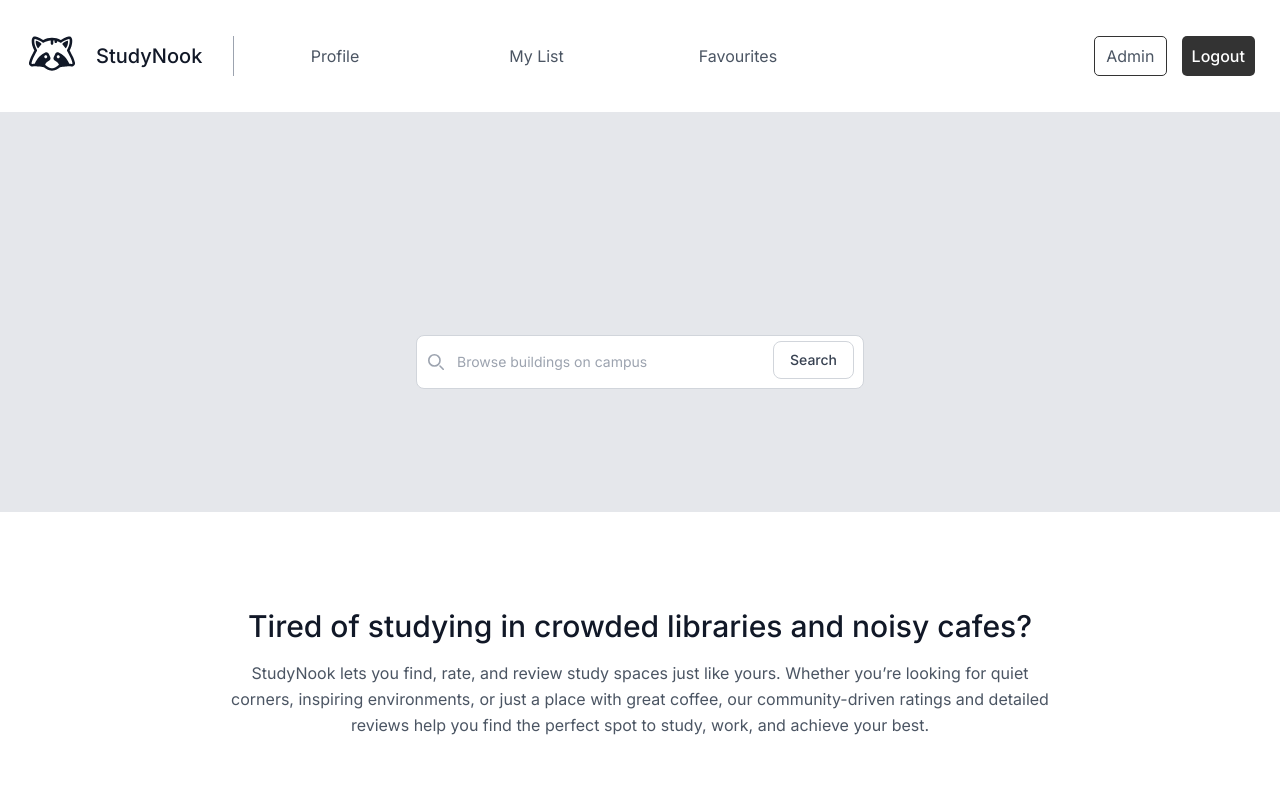
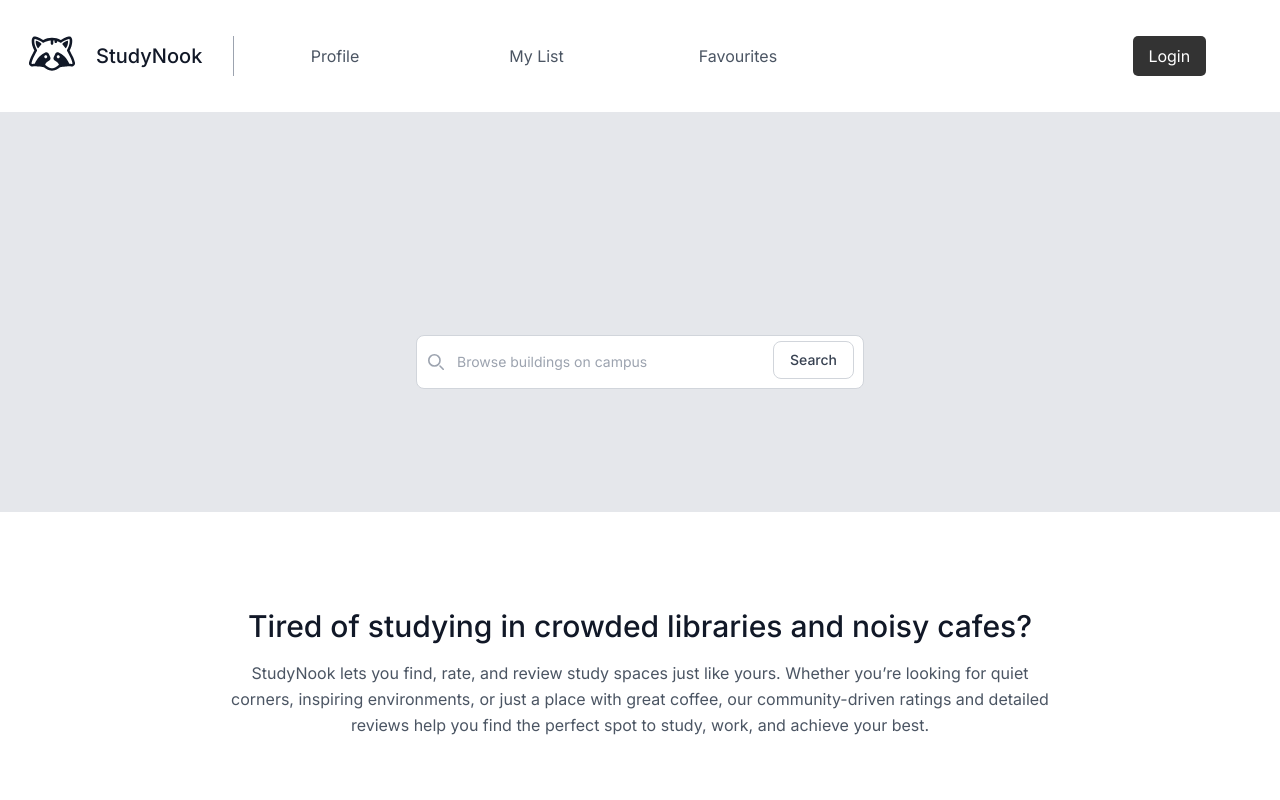
Before and after one commit to doh43/Outhouse, a Next.js app in the folder frontend/: page / in a window 1280 px wide. Shown: the top 800 px of the page. Built offline with nearby package versions, Linux system fonts and the light colour scheme.

Commit message:
optimized some code

```diff
--- a/frontend/src/components/navbar/links/Links.tsx
+++ b/frontend/src/components/navbar/links/Links.tsx
@@ -22,7 +22,7 @@ const Links = () => {
     ]
 
     // TEMPORARY
-    const session = true
+    const session = false
     const isAdmin = true
 
     return (
--- a/frontend/src/components/navbar/links/navlink/navLink.tsx
+++ b/frontend/src/components/navbar/links/navlink/navLink.tsx
@@ -13,12 +13,8 @@ const NavLink = ({ link }) => {
         ${pathName === link.path && styles.active}
         ${link.title === "Admin" && styles.adminLink}
         ${link.title === "Login" && styles.loginLink}
-        `}> { pathName === "/login" ? (
-                link.title === "Login" ? (
-                    <li className={styles.loginActive}>Sign up</li>
-                ) : (
-                    <li>{link.title}</li>
-                )
+        `}> { pathName === "/login" && link.title === "Login" ? (
+                <li className={styles.loginActive}>Sign up</li>
             ) : (
                 <li>{link.title}</li>
             )
```
Also changed, not shown: 1 other file (tests, documents, lock files or other folders).
